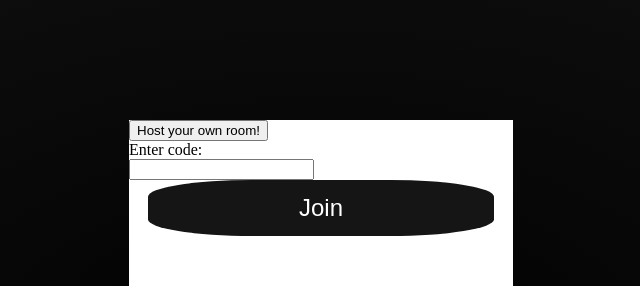
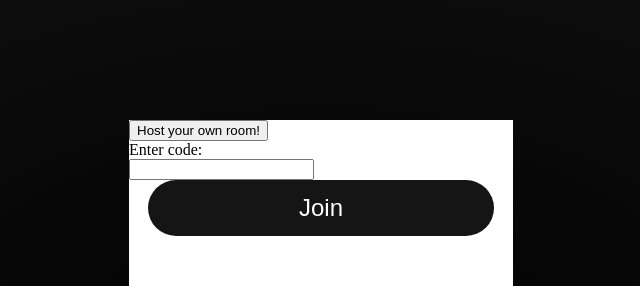
Before and after one commit to Angulorecto/onenight, a plain HTML site: page index.html in a window 1280 px wide. Shown: the top 286 px of the page, 319-959 px from the left. Drawn offline with Linux system fonts and the light colour scheme.

Commit message:
Update index.css

```diff
--- a/styles/index.css
+++ b/styles/index.css
@@ -11,7 +11,7 @@ body {
 }
 .joinSubmit {
   font-size: 150%;
-  border-radius: 30%;
+  border-radius: 30px;
   background-color: #151515;
   color: #FFFFFF;
   position: relative;
```
